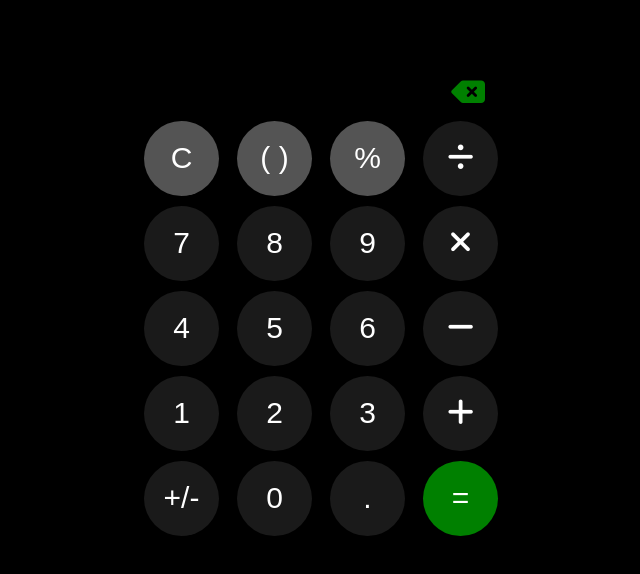
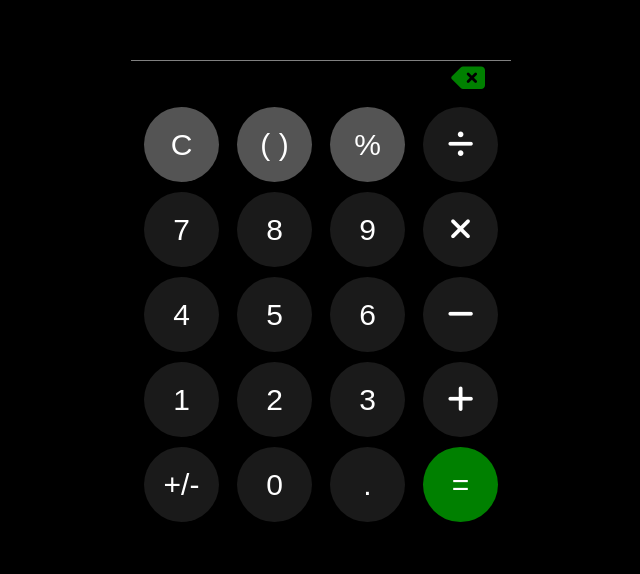
Before and after one commit to abk2191/react-calculator, a React (Vite) app: page / in a window 1280 px wide. Shown: the part 158-732 px from the top of the page, without its empty margins (319-959 px from the left). Built offline with nearby package versions, Linux system fonts and the light colour scheme.

Commit message:
Added new features

```diff
--- a/src/index.css
+++ b/src/index.css
@@ -23,6 +23,7 @@
   align-items: center;
   justify-content: right;
   margin-right: 40px;
+  height: auto;
 }
 
 .result-text {
@@ -44,15 +45,15 @@
 }
 
 .keyboarrd {
-  height: 600px;
+  height: auto;
   width: 380px;
-
+  border-top: 1px solid gray;
   display: flex;
   flex-direction: column;
   align-items: center;
   justify-content: center;
   gap: 10px;
-  margin-top: 45px;
+  margin-top: 100px;
 }
 
 .button-row {
```
